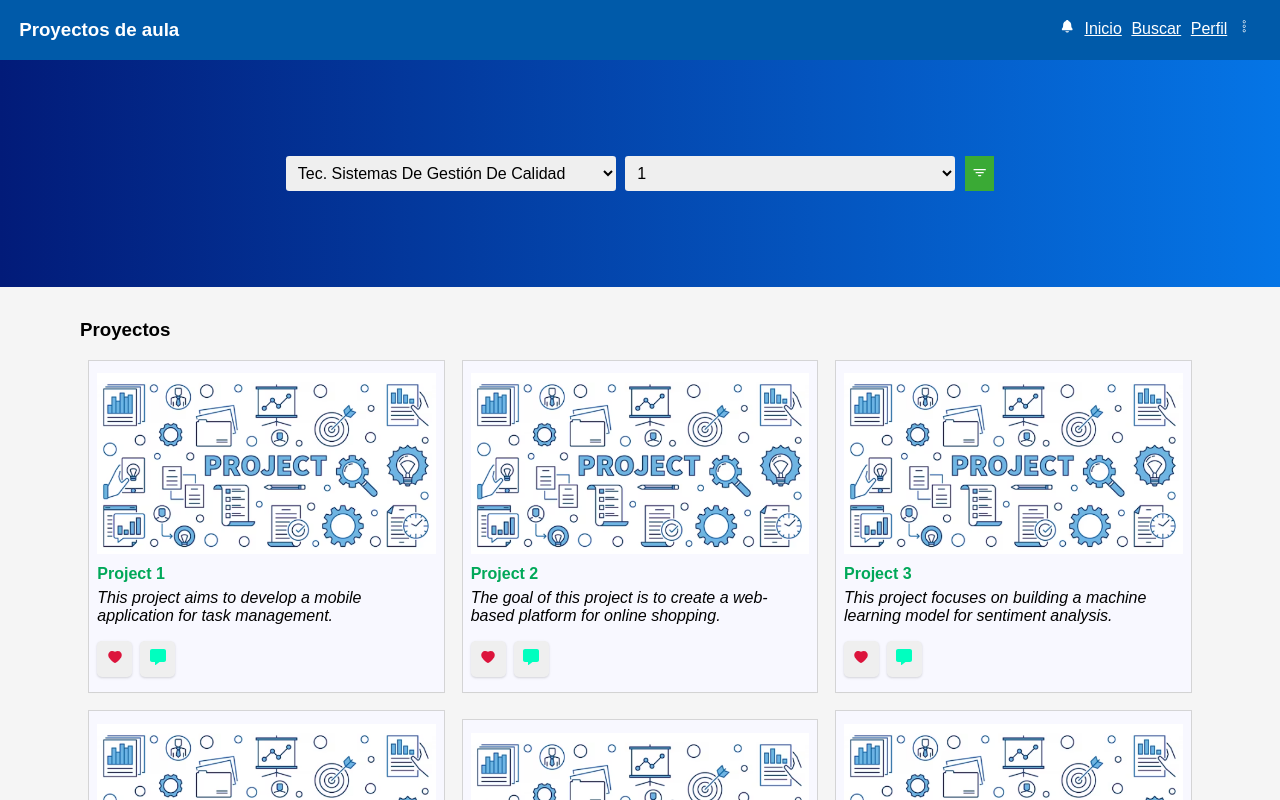
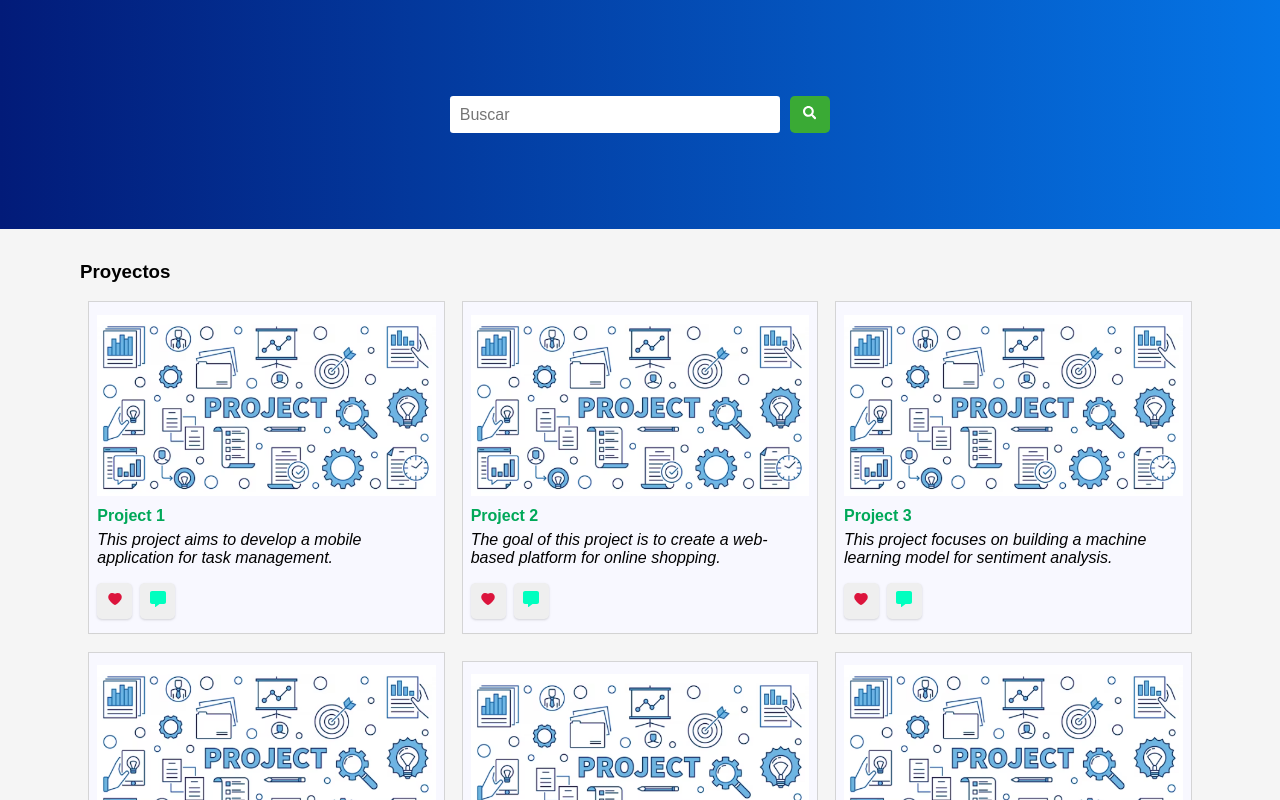
Before and after one commit to Jimmy2004S/Plataforma-Proaula, a React (Vite) app in the folder client/: page /buscador in a window 1280 px wide. Shown: the top 800 px of the page. Built offline with nearby package versions, Linux system fonts and the light colour scheme.

Commit message:
Bug solucionado del login y buscador

```diff
--- a/client/src/api/apiSlice.js
+++ b/client/src/api/apiSlice.js
@@ -3,7 +3,7 @@ import {createApi, fetchBaseQuery} from "@reduxjs/toolkit/query/react"
 export const apiSlice = createApi({
     name: "api",
     baseQuery: fetchBaseQuery({
-        baseUrl: 'https://5303-181-143-211-148.ngrok-free.app/api/'
+        baseUrl: 'http://127.0.0.1:8000/api/'
     }),
 
     endpoints: (builder) =>({
--- a/client/src/assets/styles/users/Buscador.module.scss
+++ b/client/src/assets/styles/users/Buscador.module.scss
@@ -12,8 +12,8 @@
   gap: 0.6rem;
   justify-content: center;
 
-  &__select {
-    padding: 0.5rem;
+  &__input {
+    padding: 0.6rem;
     width: 100%;
     max-width: 330px;
     outline: none;
@@ -27,6 +27,8 @@
     color: #fff;
     border: none;
     padding: 0.5rem;
+    border-radius: 0.3rem;
+    width: 40px;
 
     &:hover {
         background-color: #33992e;
--- a/client/src/components/admin/Nav.jsx
+++ b/client/src/components/admin/Nav.jsx
@@ -25,7 +25,7 @@ const Nav = () => {
           <Link to="/reportes" className="nav__link">
             <GoAlertFill /> Reportes
           </Link>
-          <Link to="/filtrar-proyectos" className="nav__link">
+          <Link to="/buscador" className="nav__link">
             <IoSearchSharp /> Buscar
           </Link>
           <button className="nav__btn-menu">
--- /dev/null
+++ b/client/src/components/students/ProfileNav.jsx
@@ -0,0 +1,6 @@
+// import styles from "../../assets/styles/users/Profile.module.scss"
+export const ProfileNav = () => {
+  return (
+    <div>ProfileNav</div>
+  )
+}
--- a/client/src/features/users/userSlice.js
+++ b/client/src/features/users/userSlice.js
@@ -3,14 +3,14 @@ import { createSlice } from "@reduxjs/toolkit";
 const userSlice = createSlice({
     name: 'user',
     initialState: {
-        user: null,
+        user: { data: {} },
         token: null,
         loggedIn: false,
     },
 
     reducers: {
         loginSuccess: (state, action)=>{
-            state.user = action.payload.data;
+            state.user = action.payload.user;
             state.token = action.payload.token;
             state.loggedIn = true;
         },
--- a/client/src/pages/common/Buscador.jsx
+++ b/client/src/pages/common/Buscador.jsx
@@ -1,56 +1,22 @@
-import { useState } from "react";
+
 import { Nav} from "../../components/students/Nav";
 import styles from "../../assets/styles/users/Buscador.module.scss"
 import { ProjectList } from "../../components/project/ProjectList";
-import { IoFilter } from "react-icons/io5";
+import { FaSearch } from "react-icons/fa";
 import { Return } from "../admin/Return";
 import Footer from "../../components/common/Footer";
+import { useSelector } from "react-redux";
 
 export const Buscador = () => {
-  const [rol_id, setrol_id] = useState(2);
-
+  const rol = useSelector((state)=> state.user.user.rol_id);
   return (
     <div>
-      {rol_id === 1 && <Return/>}
-      {rol_id === 2 && <Nav/>}
+      {rol === 1 && <Return/>}
+      {rol === 2 && <Nav/>}
       <div className={styles.wrapper}>
         <form className={styles.form}>
-        <select name="carrera" className={styles.form__select}>
-            <option disabled>Carrera</option>
-            <option value="Carrera 1">
-              Tec. Sistemas De Gestión De Calidad
-            </option>
-            <option value="Carrera 2">
-              Tec. Desarrollo De Sistemas De Información Y De Software
-            </option>
-            <option value="carrera 3">
-              Tec. Gestión De Servicios Turísticos Y Hoteleros
-            </option>
-            <option value="carrera 4">
-              Licenciatura En Bilingüismo Con Énfasis En Inglés
-            </option>
-            <option value="carrera 5">Contaduría Pública</option>
-            <option value="carrera 6">Administración De Empresas</option>
-            <option value="carrera 7">Derecho</option>
-            <option value="carrera 8">Ingeniería Industrial</option>
-            <option value="carrera 9">Ingeniería De Sistemas</option>
-            <option value="carrera 10">
-              Administración De Empresas Turísticas Y Hoteleras
-            </option>
-          </select>
-            <select name="" id="" className={styles.form__select}>
-                <option value="1">1</option>
-                <option value="2">2</option>
-                <option value="3">3</option>
-                <option value="4">4</option>
-                <option value="5">5</option>
-                <option value="6">6</option>
-                <option value="7">7</option>
-                <option value="8">8</option>
-                <option value="9">9</option>
-                <option value="10">10</option>
-            </select>
-            <button type="button" className={styles.form__button}><IoFilter /></button>
+            <input type="text" name="busqueda" placeholder="Buscar" className={styles.form__input}/>
+            <button type="button" className={styles.form__button}><FaSearch /></button>
         </form>
       </div>
       <ProjectList/>
--- a/client/src/pages/common/LogInPage.jsx
+++ b/client/src/pages/common/LogInPage.jsx
@@ -20,7 +20,6 @@ export const LogInPage = () => {
       const response = await login({ email, password });
       if (response.data.token) {
         const userRol = response.data.data.rol_id;
-
         dispatch(
           loginSuccess({
             user: response.data.data,
```
Also changed, not shown: client/src/components/students/ProfileCard.jsx (added, +9 -0 lines), client/src/pages/students/ProfilePage.jsx (added, +10 -0 lines), client/src/assets/styles/users/Profile.module.scss (added).
